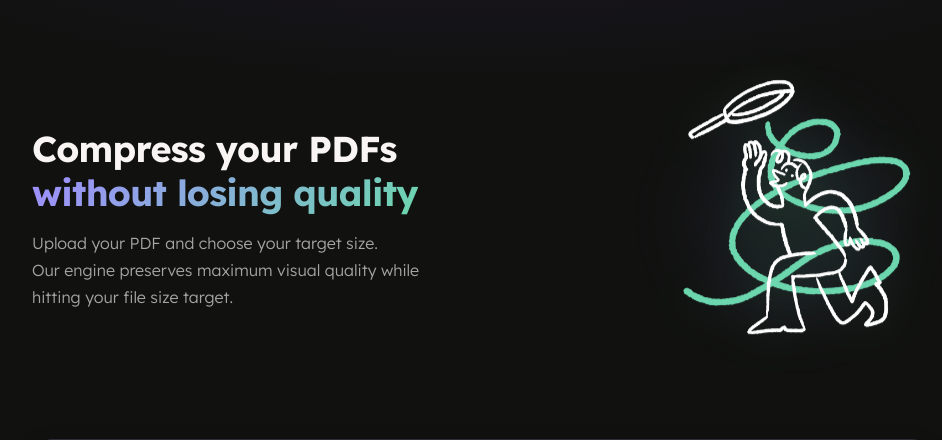
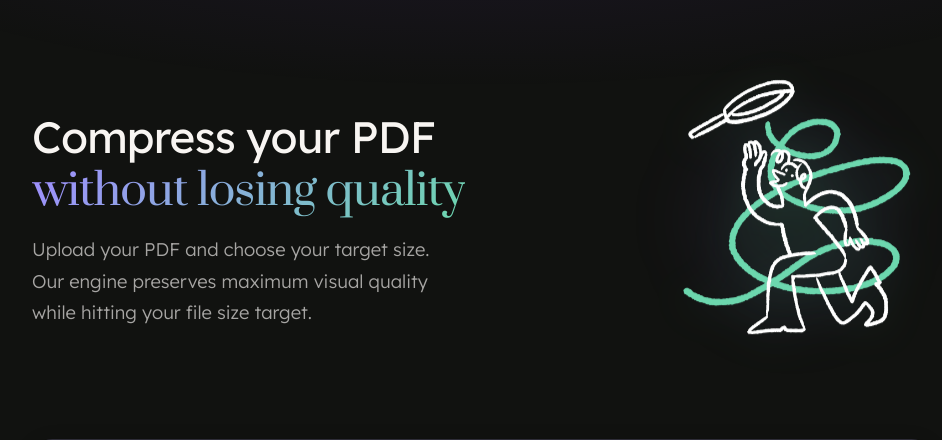
Before and after one commit to athynamarketingteam/Athyna-PDF-Compressor, a Flask app: page / in a window 1280 px wide. Shown: the part 66-506 px from the top of the page, without its empty margins (158-1100 px from the left). Run offline with Flask 3, Linux system fonts and the light colour scheme; some libraries are stand-ins or nearby versions.

Commit message:
Font updates: match Athyna.com typography (Prata serif, Lexend 400), increase hero text size, fix fetch timeout

```diff
--- a/static/css/style.css
+++ b/static/css/style.css
@@ -4,7 +4,7 @@
    ============================================ */
 
 /* — Font Import — */
-@import url('https://fonts.googleapis.com/css2?family=Lexend:wght@100..900&display=swap');
+@import url('https://fonts.googleapis.com/css2?family=Lexend:wght@100..900&family=Prata&display=swap');
 
 /* — CSS Custom Properties (Athyna Brand) — */
 :root {
@@ -208,8 +208,8 @@ body::before {
 }
 
 .hero-title {
-    font-size: 2.25rem;
-    font-weight: var(--font-weight-bold);
+    font-size: 2.75rem;
+    font-weight: var(--font-weight-regular);
     line-height: 1.2;
     margin-bottom: var(--space-base);
     color: var(--text-primary);
@@ -217,6 +217,7 @@ body::before {
 }
 
 .hero-highlight {
+    font-family: 'Prata', serif;
     background: linear-gradient(135deg, var(--color-purple), var(--color-mint));
     -webkit-background-clip: text;
     -webkit-text-fill-color: transparent;
@@ -224,7 +225,7 @@ body::before {
 }
 
 .hero-subtitle {
-    font-size: 1rem;
+    font-size: 1.15rem;
     font-weight: var(--font-weight-light);
     color: var(--text-secondary);
     max-width: 420px;
--- a/templates/index.html
+++ b/templates/index.html
@@ -7,7 +7,7 @@
     <title>Athyna PDF Compressor</title>
     <meta name="description"
         content="Compress PDF files to 5MB or 10MB while preserving maximum quality. Powered by Athyna.">
-    <link rel="stylesheet" href="/static/css/style.css?v=2">
+    <link rel="stylesheet" href="/static/css/style.css?v=3">
     <link rel="preconnect" href="https://fonts.googleapis.com">
     <link rel="preconnect" href="https://fonts.gstatic.com" crossorigin>
     <link href="https://fonts.googleapis.com/css2?family=Lexend:wght@100..900&display=swap" rel="stylesheet">
@@ -40,7 +40,7 @@
             <!-- Hero Section -->
             <section class="hero">
                 <div class="hero-content">
-                    <h1 class="hero-title">Compress your PDFs<br><span class="hero-highlight">without losing
+                    <h1 class="hero-title">Compress your PDF<br><span class="hero-highlight">without losing
                             quality</span></h1>
                     <p class="hero-subtitle">Upload your PDF and choose your target size.<br>Our engine preserves
                         maximum visual quality while hitting your file size target.</p>
```
